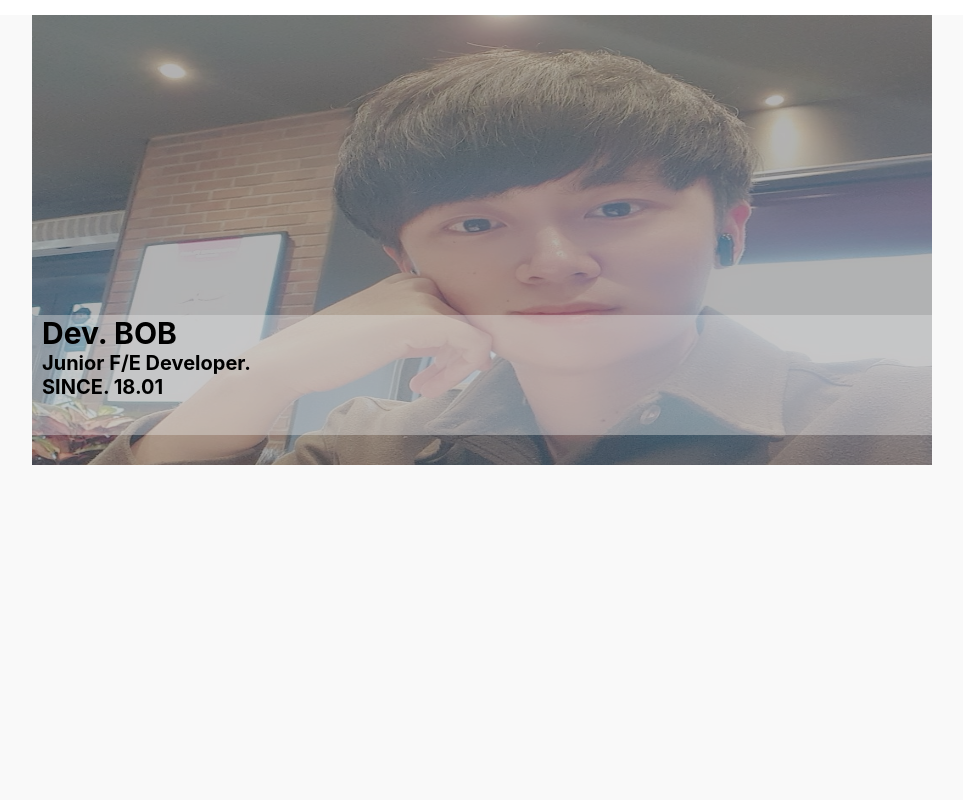
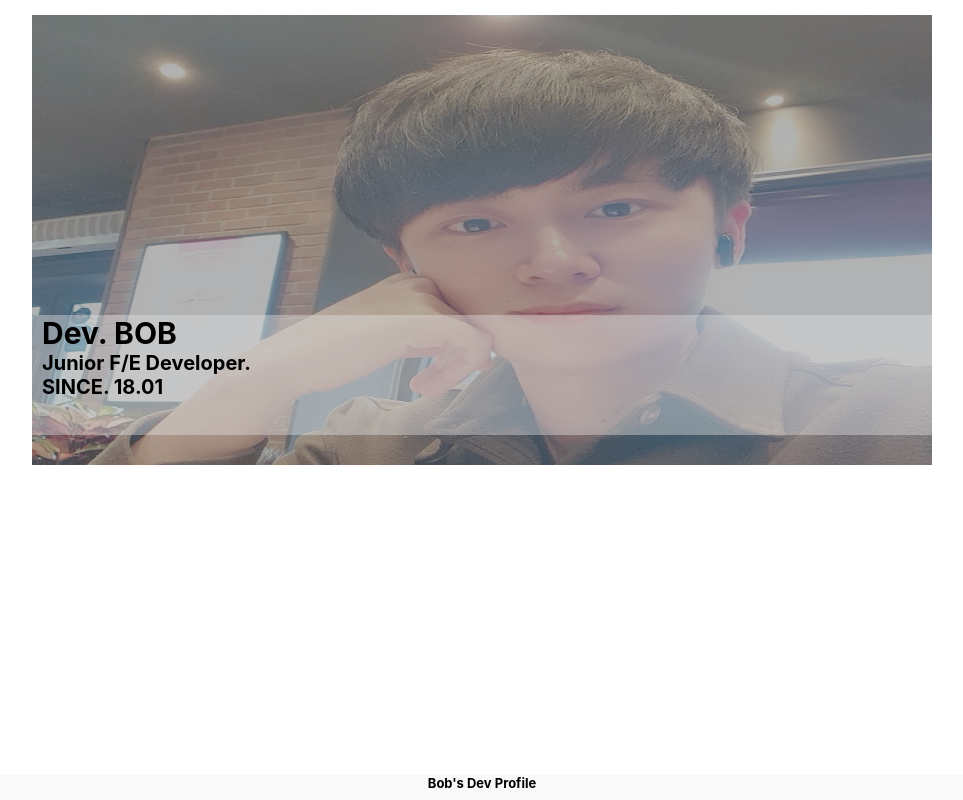
Before and after one commit to chanmin9401/myprofile-page, a React (Create React App) app: page / in a window 1280 px wide. Shown: the whole page, without its empty margins (158-1121 px from the left). Built offline with nearby package versions, Linux system fonts and the light colour scheme.

Commit message:
set height property to component class

```diff
--- a/src/App.css
+++ b/src/App.css
@@ -1,5 +1,9 @@
 .App {
   text-align: center;
+}
+
+.contents {
+  height: 100%;
 }
 
 .App-logo {
```
